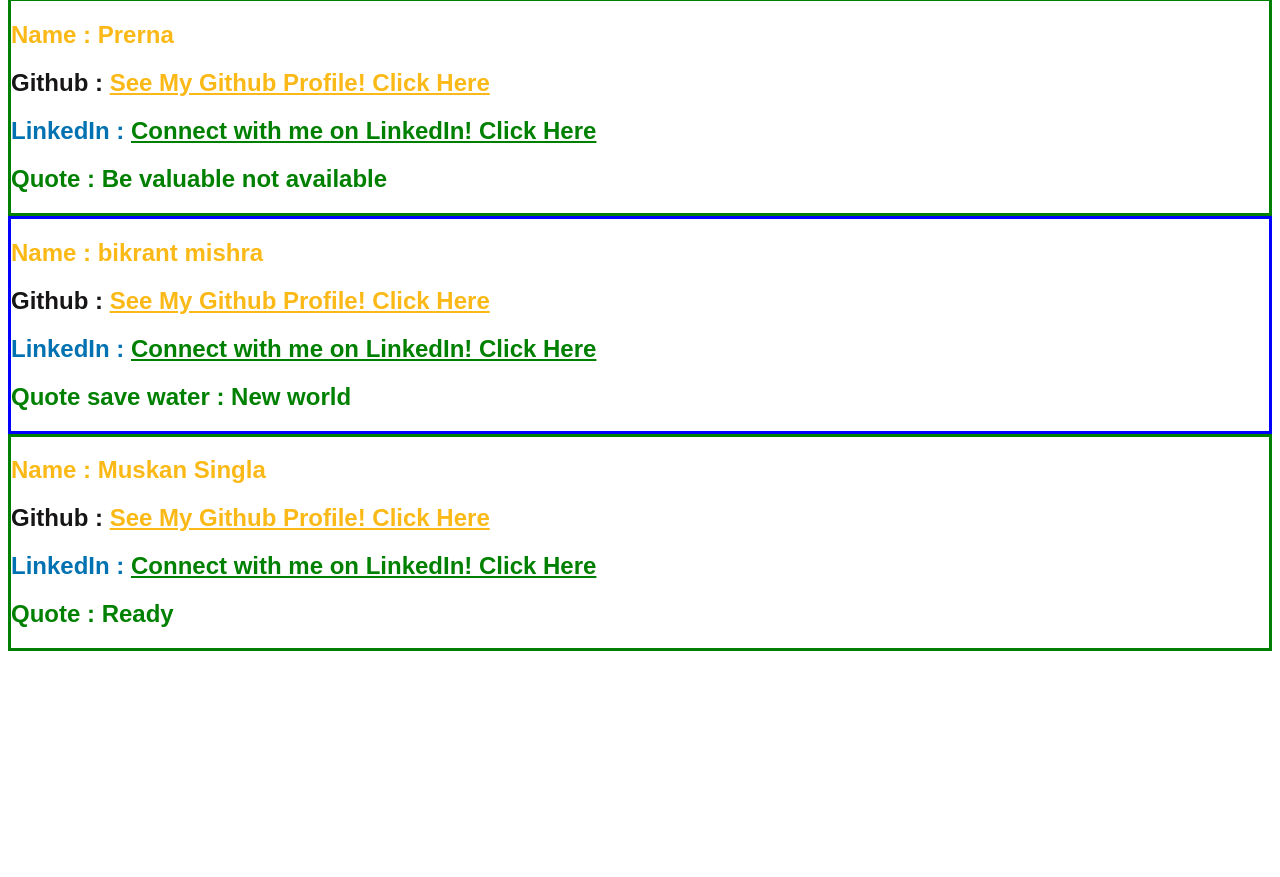
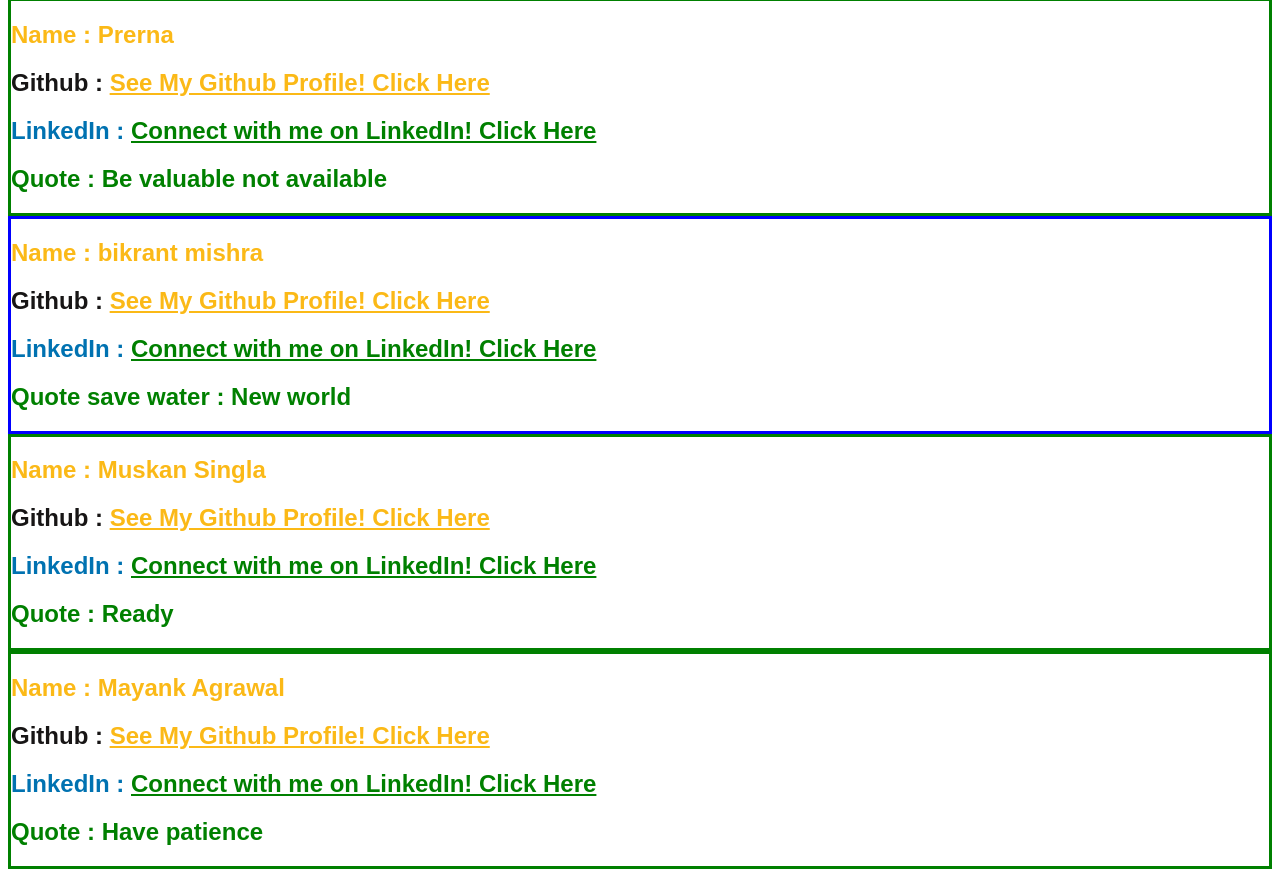
Before and after one commit to usernamehacktoberfest/my_awesome_intro, a plain HTML site: page index.html in a window 1280 px wide. Shown: the part 5370-6247 px from the top of the page. Before the commit the page ends 6029 px from the top, so only its background shows below. Drawn offline with Linux system fonts and the light colour scheme.

Commit message:
Update index.html

```diff
--- a/index.html
+++ b/index.html
@@ -192,5 +192,12 @@
         <h2 style="color: #0072b1;">LinkedIn : <a style="color: green;" href=""> Connect with me on LinkedIn! Click Here</a></h2>
         <h2 style="color: green;">Quote    : Ready</h2>
     </div>
+
+            <div style="border: solid; color:green">
+        <h2 style="color: #FBB917;">Name   : Mayank Agrawal </h2>
+        <h2 style="color: #171515;">Github : <a style="color: #FBB917;" href="https://github.com/Mayank30-creator">See My Github Profile! Click Here</a></h2>
+        <h2 style="color: #0072b1;">LinkedIn : <a style="color: green;" href="https://www.linkedin.com/in/mayank-agrawal-703b28214/"> Connect with me on LinkedIn! Click Here</a></h2>
+        <h2 style="color: green;">Quote    : Have patience </h2>
+    </div>
 </body>
 </html>
```
